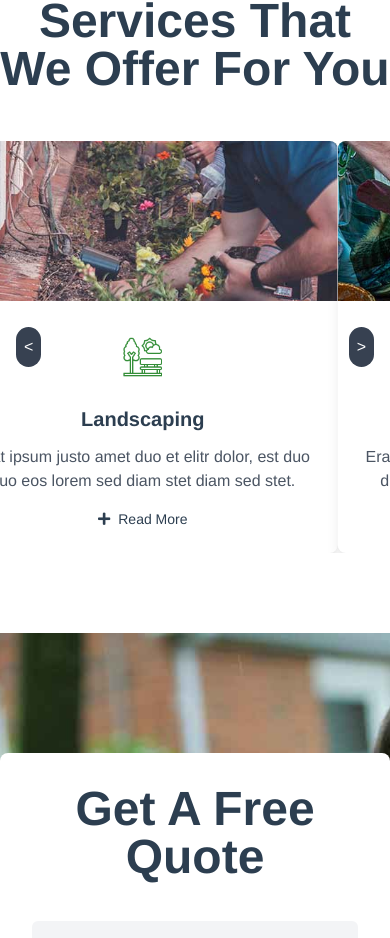
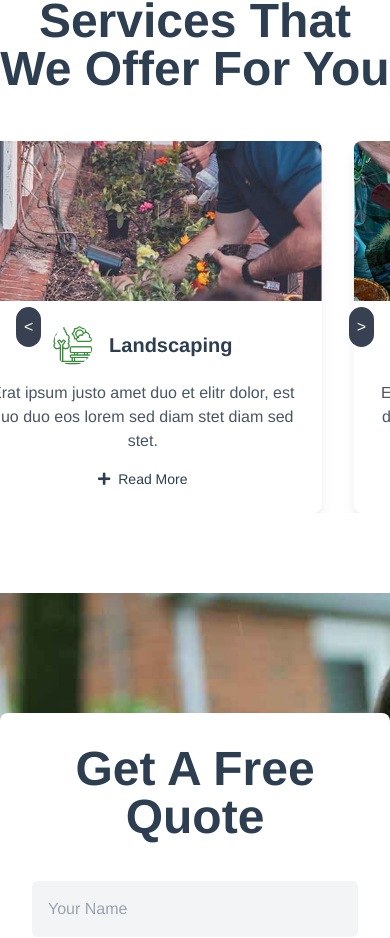
Before and after one commit to DFW-Software-Consulting/landscaping-dfw, a Vue app: page / in a window 390 px wide. Shown: the part 3343-4281 px from the top of the page. Built offline with nearby package versions, Linux system fonts and the light colour scheme; some icons are missing; a web font is replaced by a local one.

Commit message:
made slide show for the services only appear when the screen is on a phone

```diff
--- a/src/sections/Services.vue
+++ b/src/sections/Services.vue
@@ -1,5 +1,5 @@
 <template>
-  <!-- Services Section with Carousel -->
+  <!-- Services Section -->
   <div class="w-full py-20">
     <div class="max-w-7xl mx-auto">
       <!-- Section Title -->
@@ -8,36 +8,74 @@
         <h1 class="text-5xl font-bold mb-5">Services That We Offer For You</h1>
       </div>
 
-      <!-- Reusable Carousel Component -->
-      <Carousel :slides="services" :autoplay="true" :autoplayDelay="5000" :showNavigation="true">
+      <!-- Slideshow on small screens and flex layout on medium and larger screens -->
+      <div>
+        <!-- Slideshow (visible only on small screens) -->
+        <div class="block md:hidden">
+          <Carousel
+            :slides="services"
+            :autoplay="true"
+            :autoplayDelay="5000"
+            :showNavigation="true"
+          >
             <!-- Use Scoped Slot to Render Slide Content -->
             <template v-slot:default="{ slide }">
               <!-- Responsive Slide Container -->
-          <div
-            class="bg-white rounded-lg shadow-lg overflow-hidden flex flex-col md:flex-row h-full"
+              <div class="bg-white rounded-lg shadow-lg overflow-hidden flex flex-col h-full mx-4">
+                <!-- Responsive Image -->
+                <img class="w-full h-40 object-cover" :src="slide.image" :alt="slide.title" />
+                <!-- Slide Content -->
+                <div class="p-6">
+                  <div class="flex items-center justify-center mb-4">
+                    <img
+                      class="w-10 h-10 rounded-full bg-light mr-4"
+                      :src="slide.icon"
+                      :alt="`${slide.title} Icon`"
+                    />
+                    <h4 class="text-xl font-semibold">{{ slide.title }}</h4>
+                  </div>
+                  <p class="text-gray-600 mb-4 text-center">{{ slide.description }}</p>
+                  <a
+                    class="text-primary flex items-center justify-center text-sm font-medium"
+                    href="#"
                   >
-            <!-- Responsive Image -->
-            <img
-              class="w-full md:w-1/3 h-40 md:h-auto object-cover"
-              :src="slide.image"
-              :alt="slide.title"
-            />
-            <!-- Slide Content -->
-            <div class="p-6 flex-1">
-              <div
-                class="flex items-center justify-center bg-light rounded-full w-16 h-16 mx-auto md:mx-0 mb-4"
-              >
-                <img class="w-10 h-10" :src="slide.icon" :alt="`${slide.title} Icon`" />
-              </div>
-              <h4 class="text-xl font-semibold mb-3">{{ slide.title }}</h4>
-              <p class="text-gray-600 mb-4">{{ slide.description }}</p>
-              <a class="text-primary flex items-center justify-center text-sm font-medium" href="#">
                     <i class="fa fa-plus text-primary mr-2"></i>Read More
                   </a>
                 </div>
               </div>
             </template>
           </Carousel>
+        </div>
+
+        <!-- Flex layout (visible only on medium and larger screens) -->
+        <div class="hidden md:flex flex-wrap gap-8 justify-center">
+          <div v-for="(service, index) in services" :key="index" class="w-full lg:w-1/3 md:w-1/2">
+            <!-- Slide Container -->
+            <div class="bg-white rounded-lg shadow-lg overflow-hidden flex flex-col h-full mx-4">
+              <!-- Image -->
+              <img class="w-full h-40 object-cover" :src="service.image" :alt="service.title" />
+              <!-- Content -->
+              <div class="p-6">
+                <div class="flex items-center justify-center mb-4">
+                  <img
+                    class="w-10 h-10 rounded-full bg-light mr-4"
+                    :src="service.icon"
+                    :alt="`${service.title} Icon`"
+                  />
+                  <h4 class="text-xl font-semibold">{{ service.title }}</h4>
+                </div>
+                <p class="text-gray-600 mb-4 text-center">{{ service.description }}</p>
+                <a
+                  class="text-primary flex items-center justify-center text-sm font-medium"
+                  href="#"
+                >
+                  <i class="fa fa-plus text-primary mr-2"></i>Read More
+                </a>
+              </div>
+            </div>
+          </div>
+        </div>
+      </div>
     </div>
   </div>
 </template>
```
Lines whose indentation alone changed are shown as unchanged.
